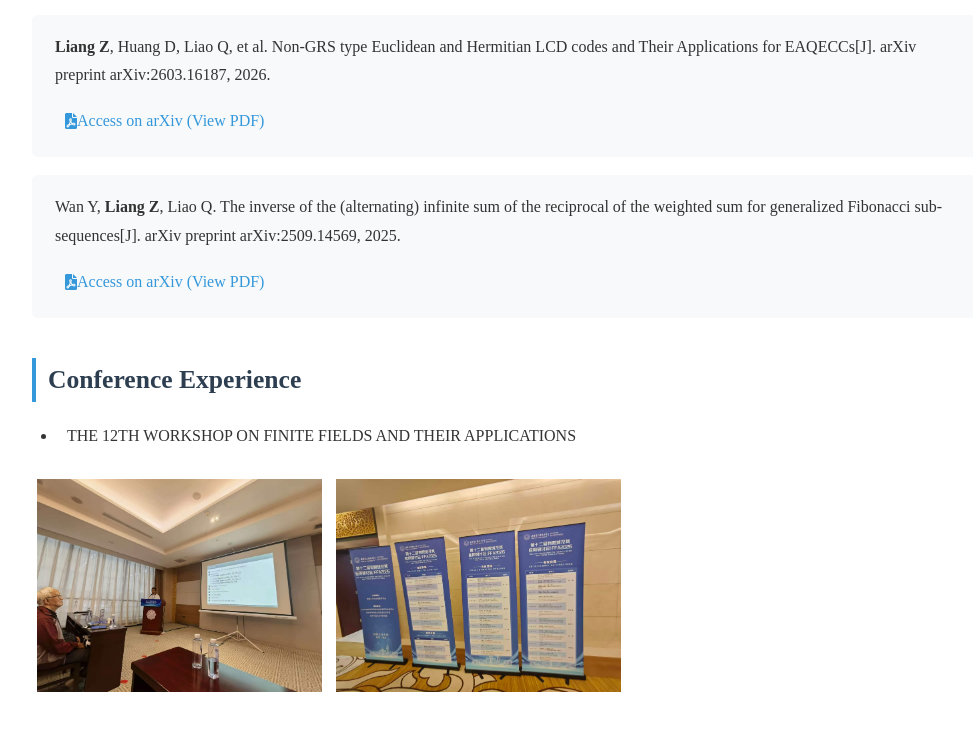
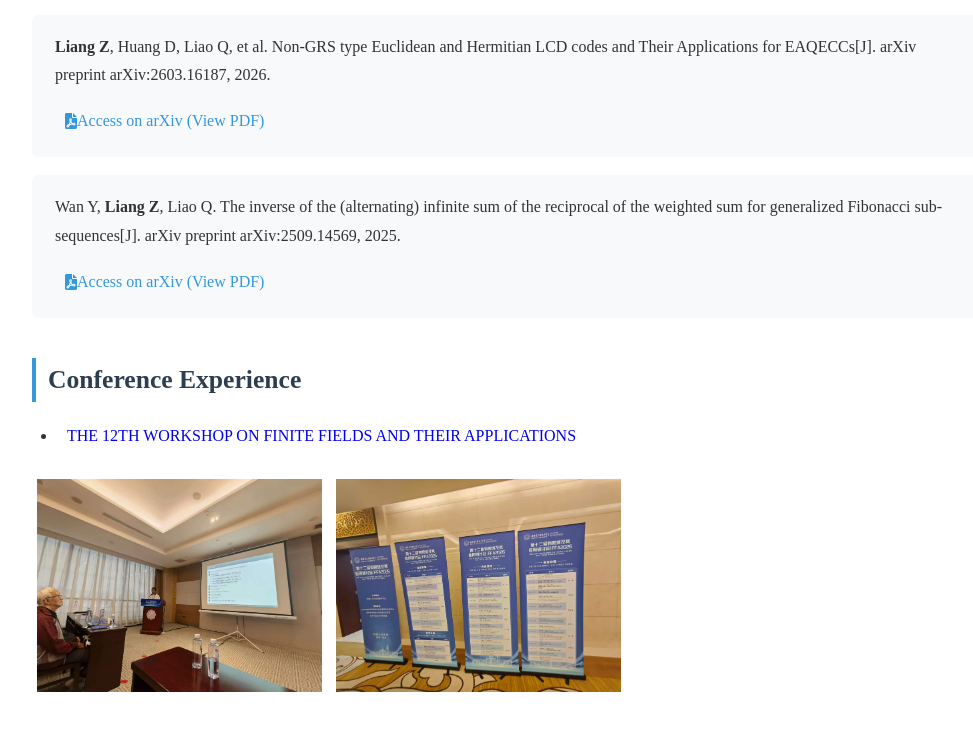
Before and after one commit to ZhonghaoLiangMath/zhonghaoliangmath.github.io, a plain HTML site: page index.html in a window 1280 px wide. Shown: the part 3402-4133 px from the top of the page, without its empty margins (258-1231 px from the left). Drawn offline with nearby package versions, Linux system fonts and the light colour scheme.

Commit message:
Update index.html

```diff
--- a/index.html
+++ b/index.html
@@ -850,7 +850,7 @@
     <h2 data-lang="zh" style="display: none;">参会经历</h2>
 
    <ul>
-        <li data-lang="en">THE 12TH WORKSHOP ON FINITE FIELDS AND THEIR APPLICATIONS</li>
+        <li data-lang="en"><a href="http://ffa2026.inconvene.com/meeting/home" target="_blank">THE 12TH WORKSHOP ON FINITE FIELDS AND THEIR APPLICATIONS</a></li>
         <li data-lang="zh" style="display:none;"><a href="http://ffa2026.inconvene.com/meeting/home" target="_blank">第十二届有限域及其应用研讨会|FFA2026</a></li>
     </ul>
 
```
